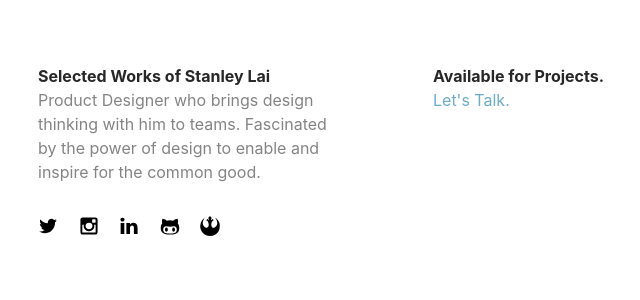
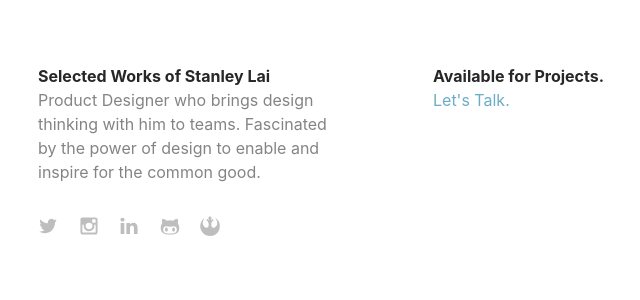
Before and after one commit to npmcdn-to-unpkg-bot/stanleylai.github.io, a Jekyll site: the page built from index.html, in a window 1280 px wide. Shown: the top 300 px of the page, without its empty margins (215-855 px from the left). Built offline with Jekyll 4.4.1, drawn with Linux system fonts in a browser that asks for light colours; nearby versions of some CDN libraries.

Commit message:
Dimmed social icons

```diff
--- a/_sass/_main.scss
+++ b/_sass/_main.scss
@@ -21,9 +21,15 @@
     margin-right: 1em;
 
     list-style: none;
+
+    opacity: 0.25;
+
+    &:hover {
+        opacity: 0.85;
+    }
 }
 
-// Nav
+// Navigation
 // =============================================================================
 .nav {
     margin-top: 0;
```
